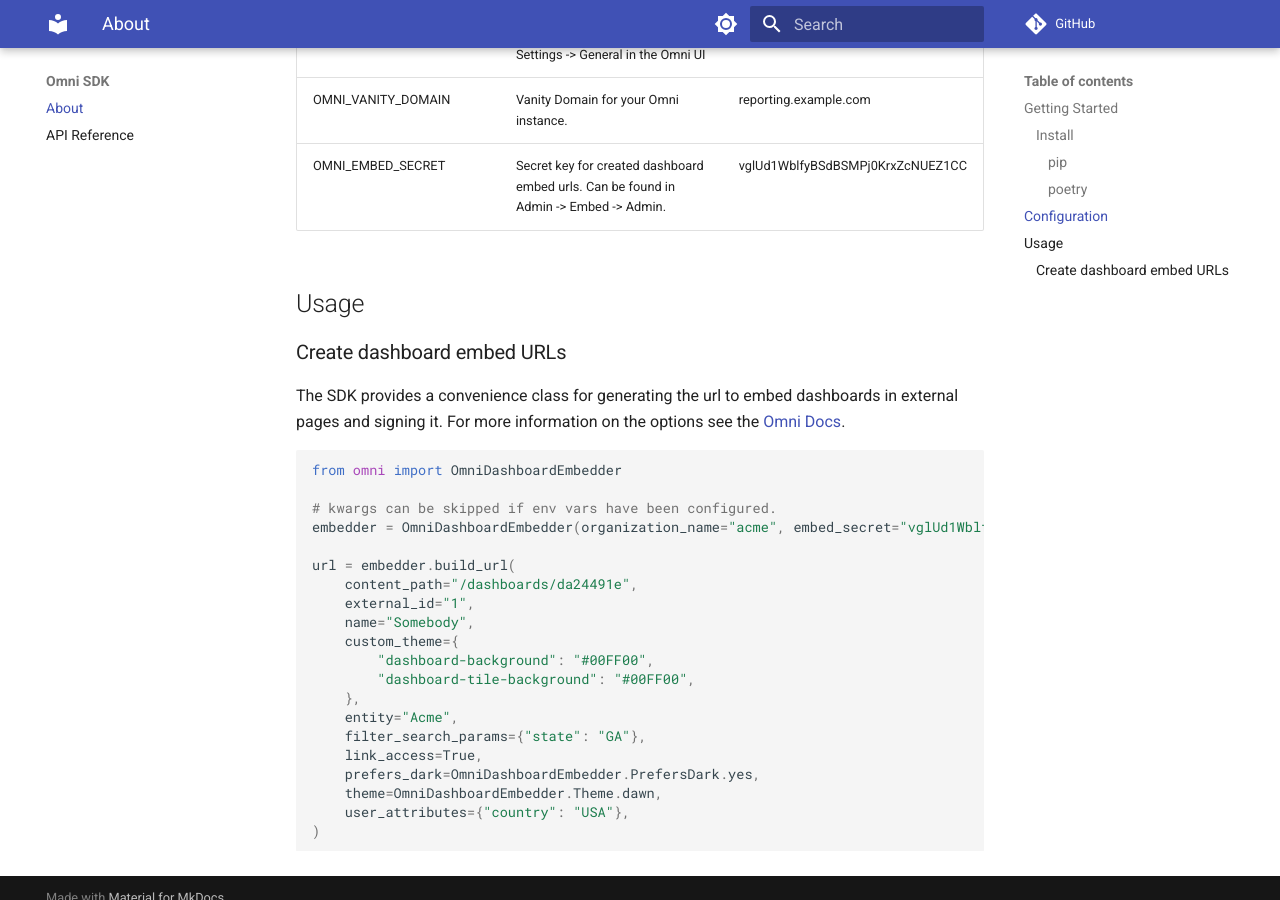
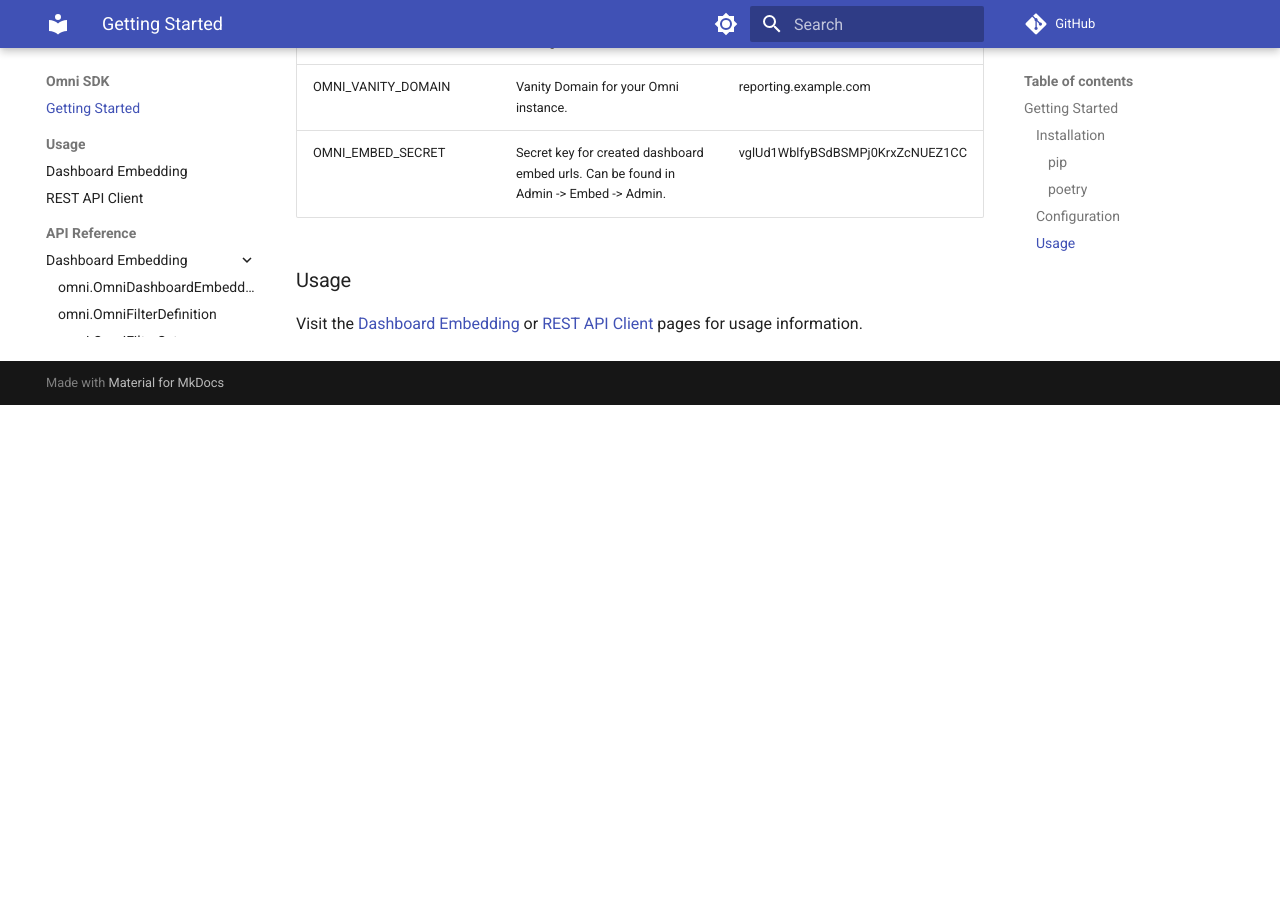
Before and after one commit to camoag/omni-sdk, an MkDocs documentation site: the page built from docs/docs/index.md, in a window 1280 px wide and 900 px high, scrolled down 731 px. Built offline with MkDocs 1.6.1 and Material for MkDocs 9.7.7, drawn with Linux system fonts in a browser that asks for light colours; comment, search, counter and statistics services are not loaded; the version menu is left out; after the commit the page ends 1136 px from its top, so only the background shows below that.

Commit message:
Adds loads more docs.

````diff
--- a/docs/docs/index.md
+++ b/docs/docs/index.md
@@ -4,7 +4,7 @@
 
 ## Getting Started
 
-### Install
+### Installation
 
 #### pip
 
@@ -14,7 +14,7 @@
 
 `poetry add git+https://github.com/tillable/omni-sdk.git`
 
-## Configuration
+### Configuration
 
 The following environment variables can be set to automatically configure classes so that kwargs do not need to be pass on creation. If you use `OMNI_VANITY_DOMAIN`, you do not need to configure an `OMNI_ORGANIZATION_NAME`.
 
@@ -24,31 +24,7 @@ The following environment variables can be set to automatically configure classe
 | OMNI_VANITY_DOMAIN | Vanity Domain for your Omni instance. | reporting.example.com |
 | OMNI_EMBED_SECRET | Secret key for created dashboard embed urls. Can be found in Admin -> Embed -> Admin. | vglUd1WblfyBSdBSMPj0KrxZcNUEZ1CC |
 
-## Usage
+### Usage
 
-### Create dashboard embed URLs
-The SDK provides a convenience class for generating the url to embed dashboards in external pages and signing it.
-For more information on the options see the [Omni Docs](https://docs.omni.co/docs/embed/private-embedding#embed-url-customization-options).
-
-```python
-from omni import OmniDashboardEmbedder
-
-# kwargs can be skipped if env vars have been configured.
-embedder = OmniDashboardEmbedder(organization_name="acme", embed_secret="vglUd1WblfyBSdBSMPj0KrxZcNUEZ1CC")
-
-url = embedder.build_url(
-    content_path="/dashboards/da24491e",
-    external_id="1",
-    name="Somebody",
-    custom_theme={
-        "dashboard-background": "#00FF00",
-        "dashboard-tile-background": "#00FF00",
-    },
-    entity="Acme",
-    filter_search_params={"state": "GA"},
-    link_access=True,
-    prefers_dark=OmniDashboardEmbedder.PrefersDark.yes,
-    theme=OmniDashboardEmbedder.Theme.dawn,
-    user_attributes={"country": "USA"},
-)
-```
+Visit the [Dashboard Embedding](usage/dashboard_embedding.md) or [REST API Client](usage/api_client.md) pages for
+usage information.
--- a/docs/mkdocs.yml
+++ b/docs/mkdocs.yml
@@ -51,5 +51,12 @@ extra:
     provider: mike
     default: stable
 nav:
-  - About: index.md
-  - API Reference: api_reference.md
+  - Getting Started: index.md
+  - Usage:
+    - Dashboard Embedding: usage/dashboard_embedding.md
+    - REST API Client: usage/api_client.md
+  - API Reference:
+    - Dashboard Embedding:
+      - omni.OmniDashboardEmbedder: api/OmniDashboardEmbedder.md
+      - omni.OmniFilterDefinition: api/OmniFilterDefinition.md
+      - omni.OmniFilterSet: api/OmniFilterSet.md
--- a/src/omni/__init__.py
+++ b/src/omni/__init__.py
@@ -1,7 +1,9 @@
-from .embed import OmniDashboardEmbedder
+from .embed import OmniDashboardEmbedder, OmniFilterDefinition, OmniFilterSet
 
 __version__ = "0.2.0-alpha"
 
 __all__ = [
     "OmniDashboardEmbedder",
+    "OmniFilterDefinition",
+    "OmniFilterSet",
 ]
````
Also changed, not shown: docs/docs/api/OmniDashboardEmbedder.md (added, +1 -0 lines), docs/docs/api/OmniFilterDefinition.md (added, +1 -0 lines), docs/docs/api/OmniFilterSet.md (added, +1 -0 lines), docs/docs/api_reference.md (deleted, +0 -4 lines), docs/docs/usage/api_client.md (added, +1 -0 lines), docs/docs/usage/dashboard_embedding.md (added, +112 -0 lines), 2 other files.
